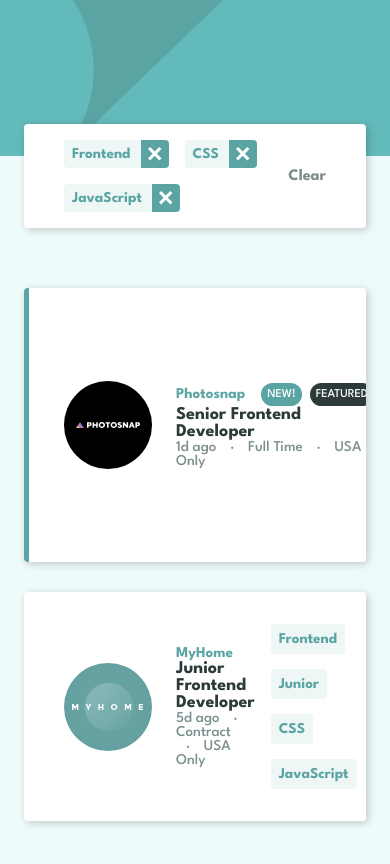
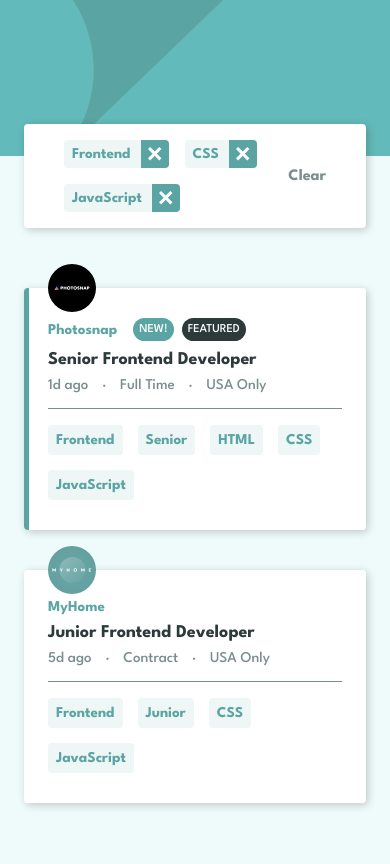
Before and after one commit to michael-truscott/frontendmentor_joblistings, a React (Create React App) app: page / in a window 390 px wide. Shown: the top 864 px of the page. Built offline with nearby package versions, Linux system fonts and the light colour scheme.

Commit message:
Add mobile styling

```diff
--- a/src/JobListing.js
+++ b/src/JobListing.js
@@ -8,13 +8,16 @@
   }
 
   return (
+    <div className="JobListing__relative-container">
       <div className="JobListing__border-container">
         <div className={classes}>
           <div className="JobListing__image-and-summary">
             <img className="JobListing__image" src={process.env.PUBLIC_URL + job.logo} alt="" />
             <JobSummary job={job}/>
           </div>
+          <hr />
           <JobTags tags={tags} onAddTag={onAddTag} />
+        </div>
       </div>
     </div>
   );
--- a/src/index.css
+++ b/src/index.css
@@ -68,6 +68,10 @@
 .JobListing__container.featured {
   border-left: 5px solid var(--dark-cyan);
   padding-left: calc(40px - 5px); /* kinda hacky way to undo the border, do this a better way? */
+}
+
+.JobListing__container hr {
+  display: none;
 }
 
 .JobSummary__container {
@@ -223,3 +227,49 @@
 .FilterBarTag__btn-remove-container:hover {
   background: var(--very-dark-grey-cyan);
 }
+
+@media screen and (max-width: 600px) {
+  .JobListings__container {
+    gap: 40px;
+  }
+
+  .JobListing__image {
+    position: absolute;
+    width: 48px;
+    top: -24px;
+    align-self: flex-start;
+  }
+
+  .JobListing__relative-container {
+    position: relative;
+  }
+
+  .JobListing__container {
+    padding: 30px 24px;
+    flex-direction: column;
+    align-items: flex-start;
+  }
+
+  .JobListing__container.featured {
+    padding-left: calc(24px - 5px);
+  }
+
+  .JobListing__container hr {
+    display: inherit;
+    align-self: stretch;
+    height: 1px;
+    background: var(--dark-grey-cyan);
+    border: none;
+  }
+
+  .JobListing__image-and-summary {
+    flex-direction: column;
+    align-items: flex-start;
+  }
+
+  .JobSummary__container {
+    padding: 0;
+    margin: 0;
+    gap: 10px;
+  }
+}
```
Lines whose indentation alone changed are shown as unchanged.
